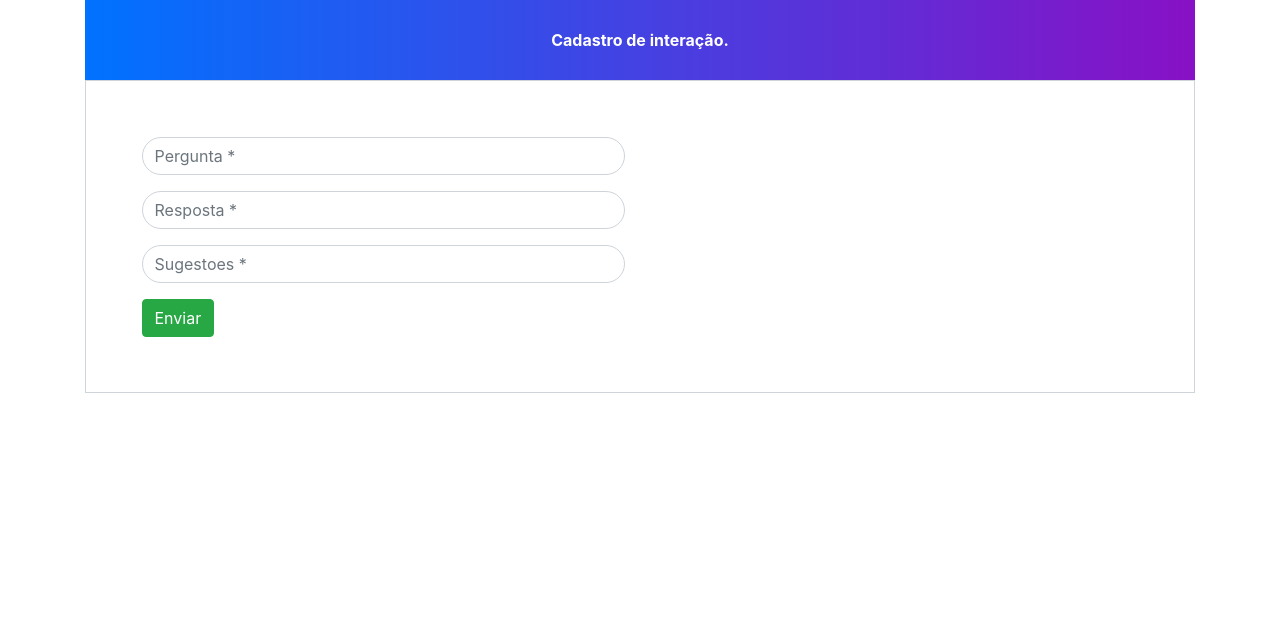
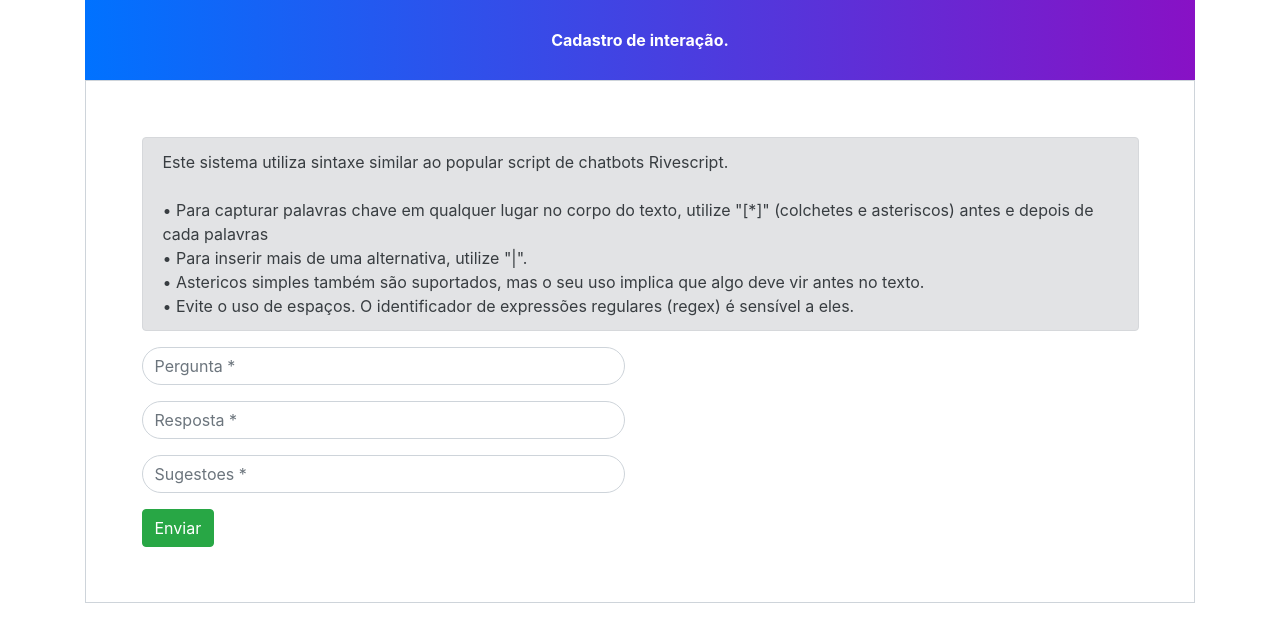
Before and after one commit to pedroharzer/chatBotIC, a Flask app: template backend/templates/cadastropergunta.html in a window 1280 px wide. Shown: the part 56-698 px from the top of the page. Run offline with Flask 2, Linux system fonts and the light colour scheme; the template is opened without the code that fills it, so the values that code supplies are empty; data comes from the database, SQL or seed files in the repository; both versions use the stored data as it was after the commit; some libraries are stand-ins or nearby versions.

Commit message:
Adicionando instruções

```diff
--- a/backend/requirements.txt
+++ b/backend/requirements.txt
@@ -36,3 +36,5 @@ flask-cors
 gunicorn
 
 marshmallow-sqlalchemy
+
+unidecode
--- a/backend/templates/cadastropergunta.html
+++ b/backend/templates/cadastropergunta.html
@@ -327,6 +327,19 @@ document.getElementById('alert').innerHTML = inhtml;
 
 
                 <div class="form-content">
+
+                    <div class="alert alert-secondary" role="alert">
+                        Este sistema utiliza sintaxe similar ao popular script de chatbots Rivescript.
+                        <br>
+                        <br>
+                        • Para capturar palavras chave em qualquer lugar no corpo do texto, utilize "[*]" (colchetes e asteriscos) antes e depois de cada palavras
+                        <br>
+                        • Para inserir mais de uma alternativa, utilize "|".
+                        <br>
+                        • Astericos simples também são suportados, mas o seu uso implica que algo deve vir antes no texto.
+                        <br>
+                        • Evite o uso de espaços. O identificador de expressões regulares (regex) é sensível a eles.
+                      </div>
                     <div id="alert" name="alert"></div>
 
                     <div class="row">
```
Also changed, not shown: backend/banco.db.
